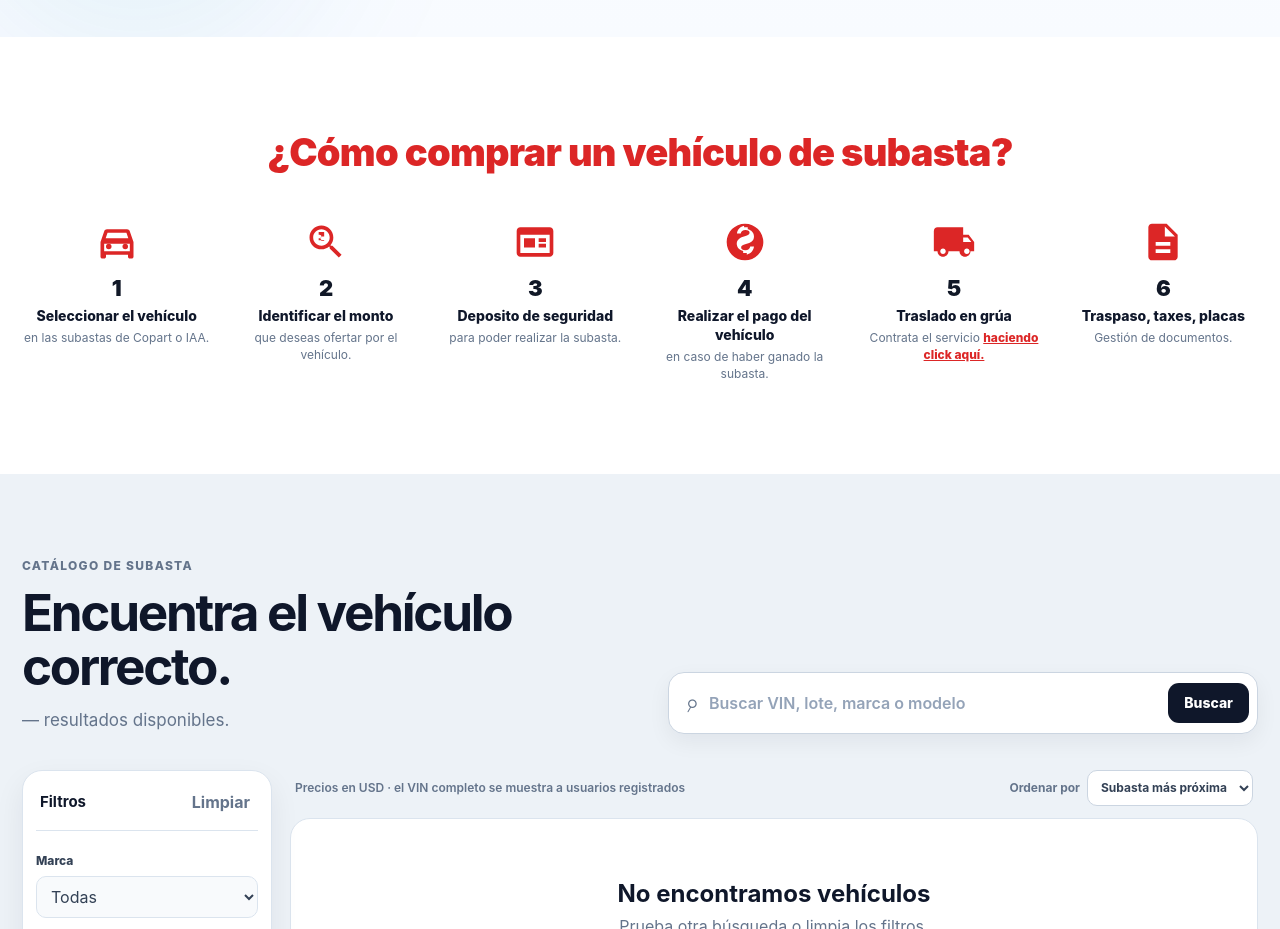
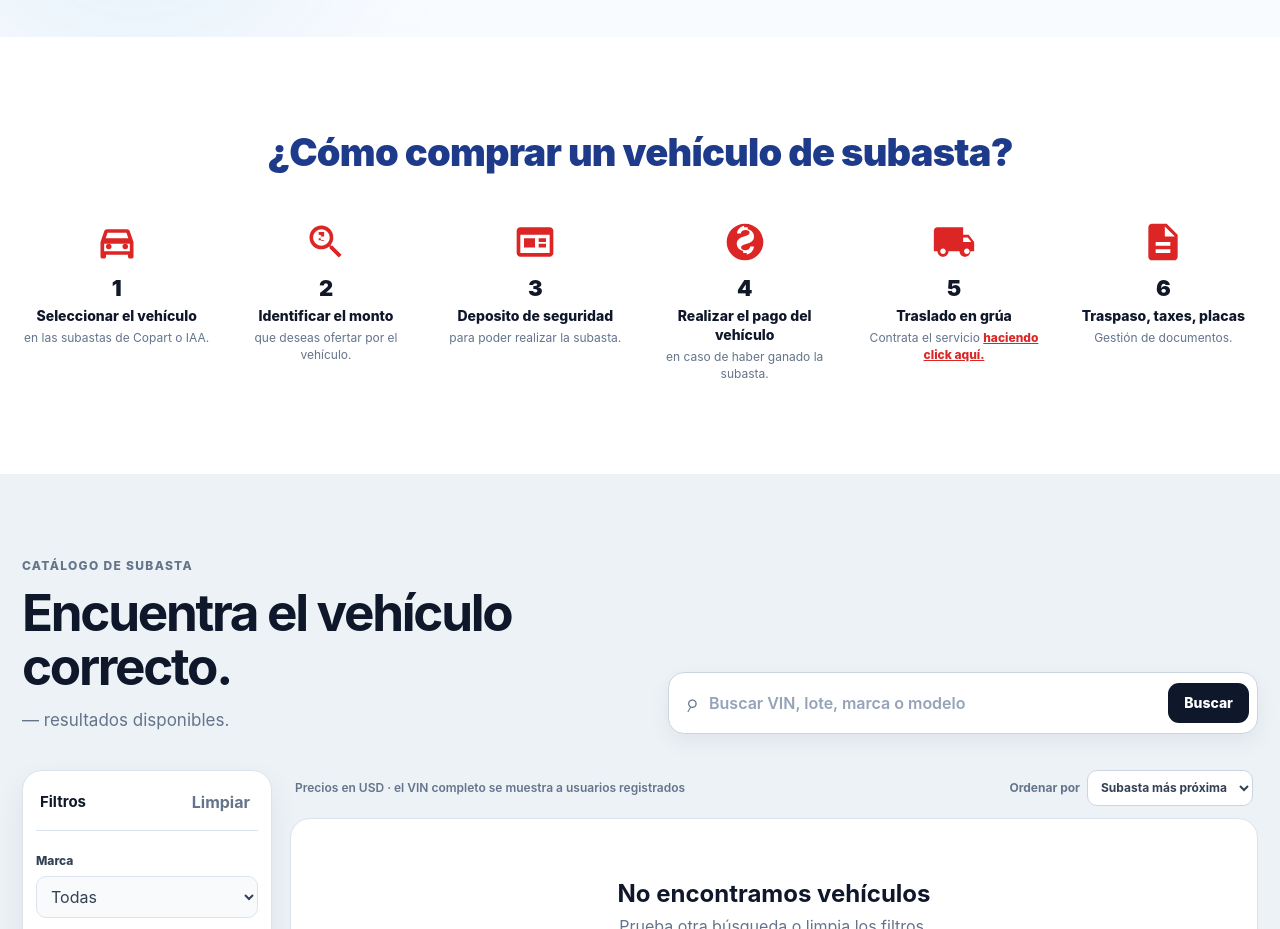
Before and after one commit to aharongp/landing-apv, a website: page public/index.html in a window 1280 px wide. Shown: the part 860-1789 px from the top of the page. Drawn offline with Linux system fonts and the light colour scheme; no server answers.

Commit message:
fix(ui): update section title color to APV blue and set new official logo asset

```diff
--- a/public/styles.css
+++ b/public/styles.css
@@ -1584,7 +1584,7 @@ footer .brand-logo-img {
 .red-section-title {
   font-size: clamp(26px, 4vw, 38px) !important;
   font-weight: 900 !important;
-  color: #dc2626 !important;
+  color: #1e3a8a !important;
   text-align: center !important;
   letter-spacing: -0.02em !important;
   margin: 0 !important;
```
Also changed, not shown: public/assets/apv-logo-red.png.
